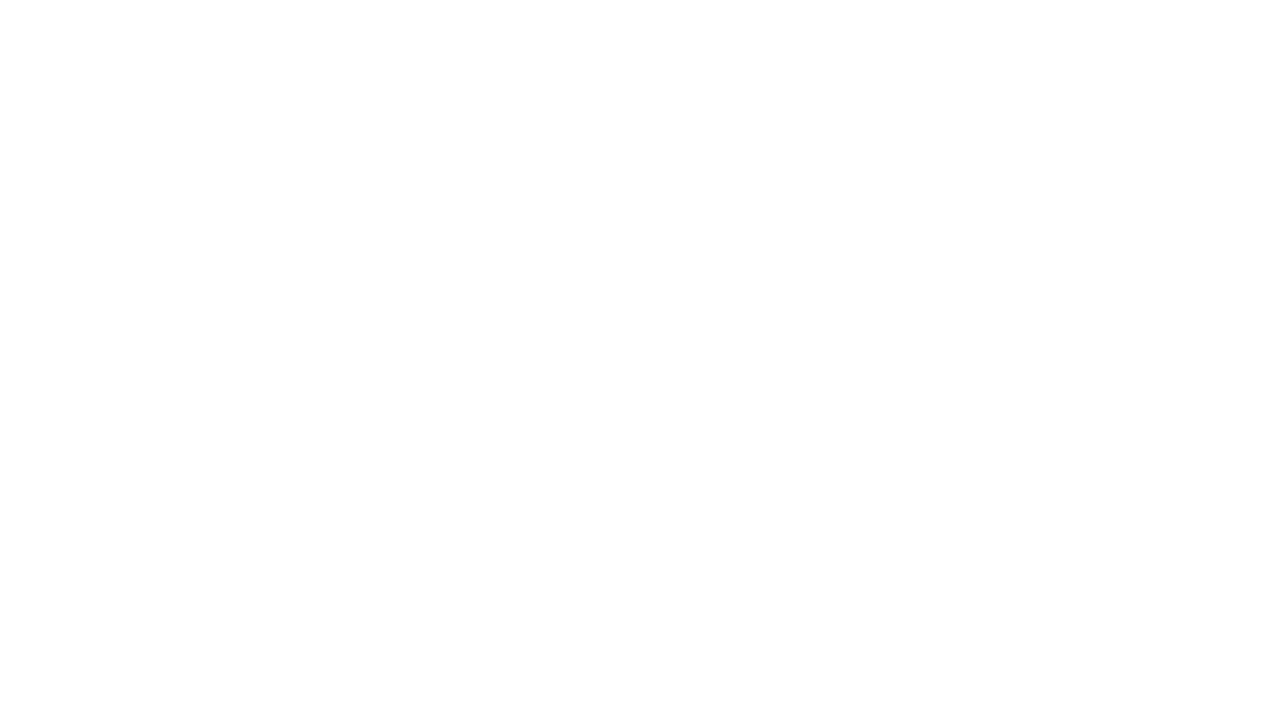
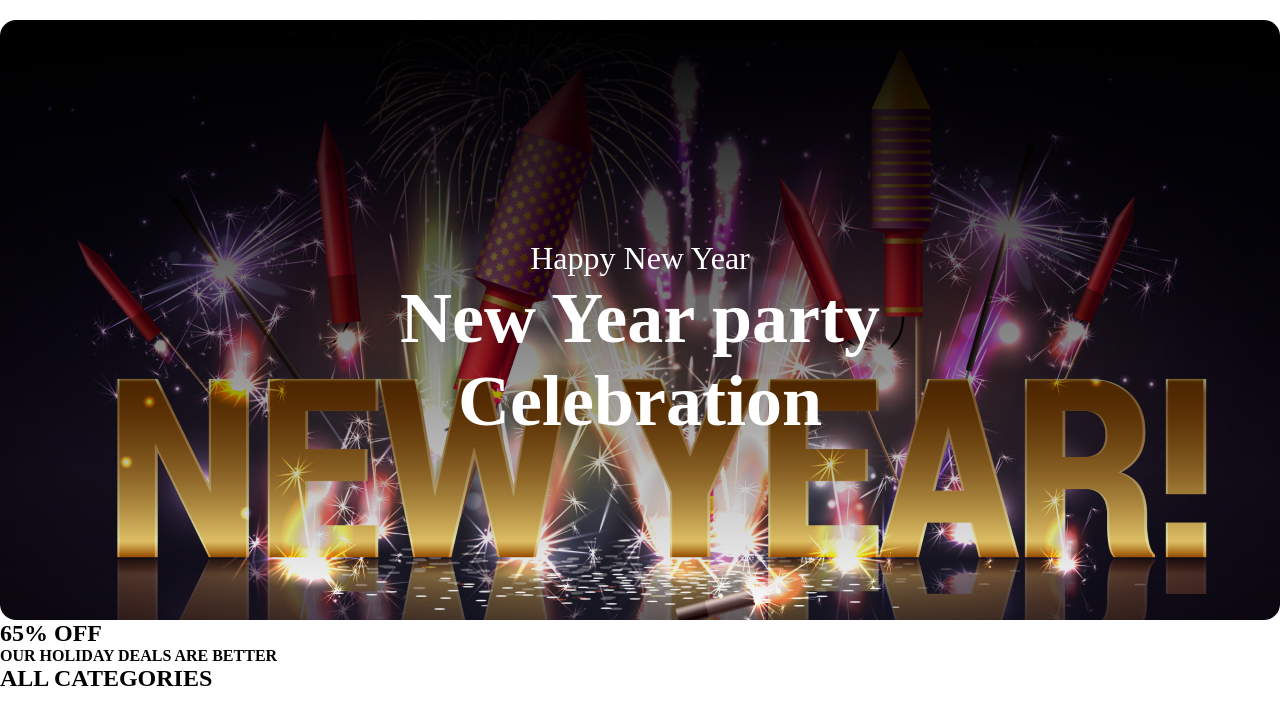
Before and after one commit to ShabbirMollek/Assignment-001, a plain HTML site: page index.html in a window 1280 px wide. Drawn offline with Linux system fonts and the light colour scheme.

Commit message:
section one added

```diff
--- a/index.html
+++ b/index.html
@@ -4,8 +4,29 @@
                 <meta charset="UTF-8">
                 <meta name="viewport" content="width=device-width, initial-scale=1.0">
                 <title>Happy New Year</title>
+                <link rel="stylesheet" href="style/style.css">
+                <!-- font-awesome link -->
+                <link rel="preconnect" href="https://fonts.googleapis.com">
+                <link rel="preconnect" href="https://fonts.gstatic.com" crossorigin>
+                <link href="https://fonts.googleapis.com/css2?family=Lato:wght@400;700;900&family=Poppins:wght@300;400;500;600;700;800&display=swap" rel="stylesheet">
 </head>
 <body>
+      <header class="hero-section">
+                <h3 class="hero-section-greeting">Happy New Year</h3>
+                <h1 class="hero-section-title">New Year party <br>Celebration </h1>
 
+      </header>
+      <main>
+              <section class="container-1">
+                <h1 class="container-1 title">65% OFF</h1>
+                <h4>OUR HOLIDAY DEALS ARE BETTER</h4>
+                <h2>ALL CATEGORIES</h2>
+                <div class="container-1 img">
+                                <img src="" alt="">
+
+                </div>
+
+              </section>
+      </main>
 </body>
 </html>
--- a/style/style.css
+++ b/style/style.css
@@ -0,0 +1,33 @@
+*{
+                width: 100%;
+                max-width: 1320px;
+                margin: 0 auto;
+}
+/* header style */
+.hero-section{
+
+                background: linear-gradient(rgb(0, 0, 0), rgba(255, 255, 255, 0)), url('../style/B9A1-New-Year-New-Mission-main/resources/Banner Image.png');
+                border-radius: 16px;
+                background-position: center;
+                background-size: cover;
+                height:600px ;
+                margin-top: 20px;
+
+
+}
+.hero-section-greeting{
+                color: #FFF;
+                text-align: center;
+                font-size: 32px;
+                font-weight: 400;
+                padding-top: 220px;
+}
+.hero-section-title{
+
+                color: #FFF;
+                text-align: center;
+                font-size: 72px;
+                font-weight: 900;
+
+}
+/* main section style */
```
